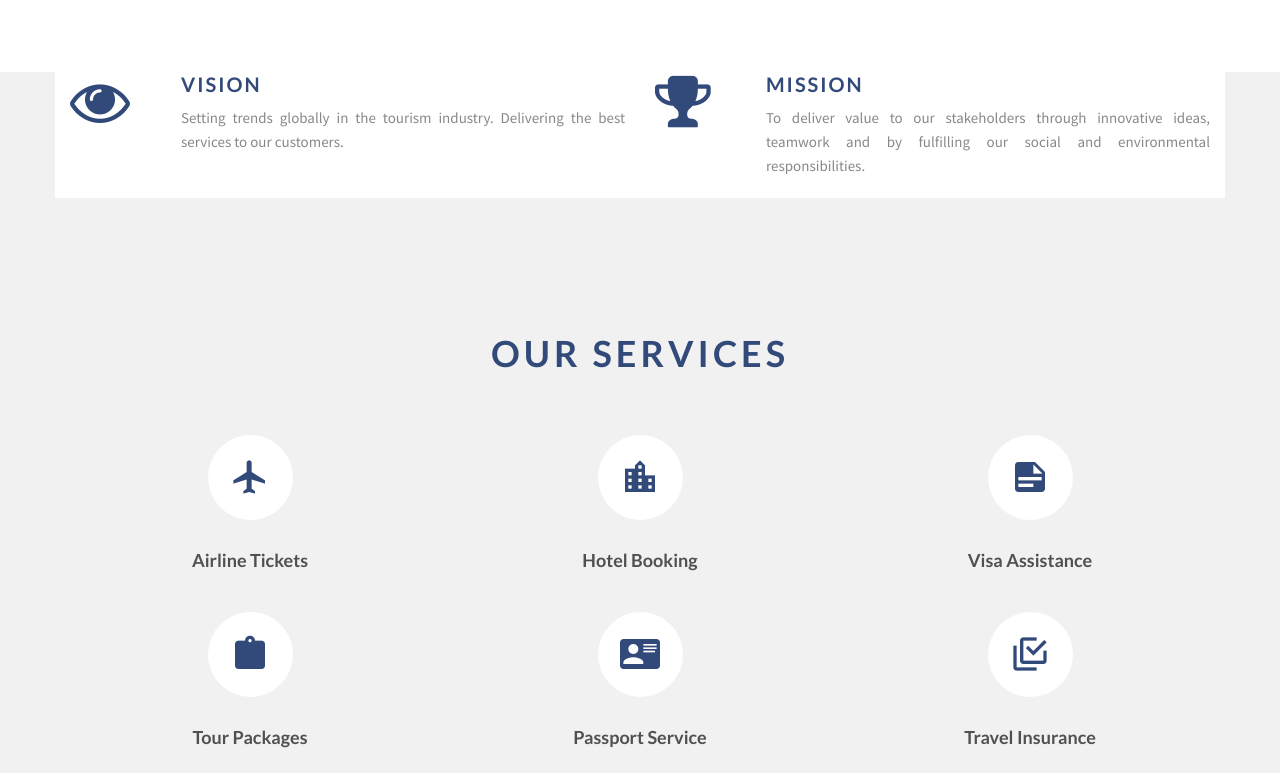
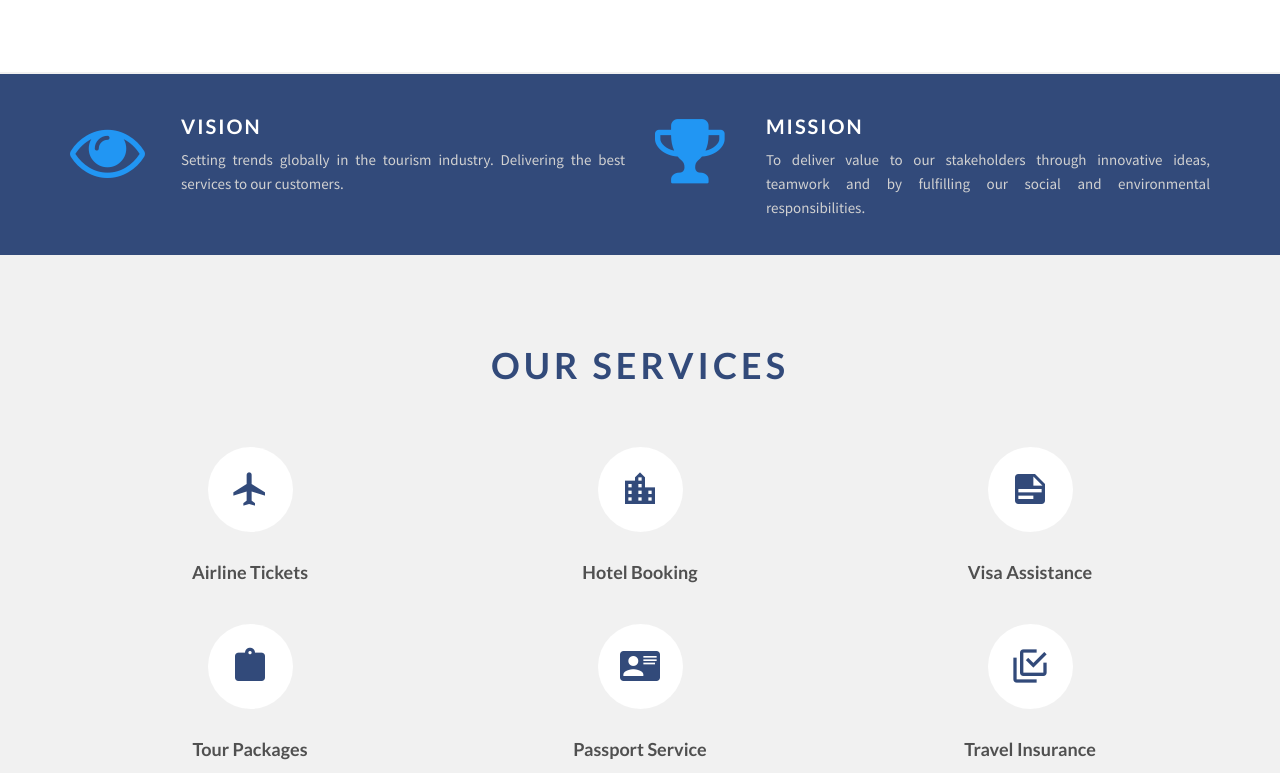
Before and after one commit to vpnvv/GlobalToursKerala, a plain HTML site: page index.html in a window 1280 px wide. Shown: the part 1409-2182 px from the top of the page. Drawn offline with Linux system fonts and the light colour scheme.

Commit message:
changes updated

```diff
--- a/index.html
+++ b/index.html
@@ -190,10 +190,8 @@
       </section>
       <!--=== Parallax End ======-->
 
-
-
       <!--=== Welcome Start ======-->
-      <section id="aboutus" class="pt-0 pb-0" style="padding-bottom: 45px">
+      <section id="aboutus" class="pt-0 pb-0" style="padding-bottom: 2px">
         <div class="section-content">
           <div class="white-bg clearfix pt-0 pb-50 relative">
             <div class="bg-flex col-md-6">
@@ -245,15 +243,20 @@
               <!-- <div class="mt-40"> <a href="#services" class="btn btn-color btn-circle btn-animate"><span>Our Services <i class="mdi mdi-airplane-takeoff"></i></span></a> </div> -->
             </div>
           </div>
+        </div>
+      </section>
+      <!--=== Welcome End ======-->
 
-          <div class="container white-bg">
+      <!--=== vision-mision Start ======-->
+      <section class="dark-bg" style="background-color: #324a7a; padding-top: 40px; padding-bottom: 15px;">
+        <div class="container">
           <div class="row mt-0">
-              <div class="col-md-6 feature-box  text-left mb-30 col-sm-6">
+            <div class="col-md-6 feature-box text-left mb-30 col-sm-6">
               <div class="pull-left">
                 <i
-                    class="fa fa-eye fa-4x"
+                  class="fa fa-eye fa-5x"
                   aria-hidden="true"
-                    style="color: #324a7a"
+                  style="color: #2196f3"
                 ></i>
               </div>
               <div class="pull-right">
@@ -262,13 +265,13 @@
                   style="
                     font-size: 2rem;
                     font-weight: 600;
-                      color: #324a7a;
+                    color: #ffffff;
                     letter-spacing: 2px;
                   "
                 >
                   VISION
                 </h5>
-                  <p class="text-justify">
+                <p class="text-justify" style="color: #d1d1d1;">
                   Setting trends globally in the tourism industry. Delivering
                   the best services to our customers.
                 </p>
@@ -277,9 +280,9 @@
             <div class="col-md-6 feature-box text-left mb-10 col-sm-6">
               <div class="pull-left">
                 <i
-                    class="fa fa-trophy fa-4x"
+                  class="fa fa-trophy fa-5x"
                   aria-hidden="true"
-                    style="color: #324a7a"
+                  style="color: #2196f3"
                 ></i>
               </div>
               <div class="pull-right">
@@ -288,24 +291,23 @@
                   style="
                     font-size: 2rem;
                     font-weight: 600;
-                      color: #324a7a;
+                    color: #ffffff;
                     letter-spacing: 2px;
                   "
                 >
                   MISSION
                 </h5>
-                  <p class="text-justify">
-                    To deliver value to our stakeholders through innovative
-                    ideas, teamwork and by fulfilling our social and
-                    environmental responsibilities.
+                <p class="text-justify" style="color: #d1d1d1;">
+                  To deliver value to our stakeholders through innovative ideas,
+                  teamwork and by fulfilling our social and environmental
+                  responsibilities.
                 </p>
               </div>
             </div>
           </div>
         </div>
-        </div>
       </section>
-      <!--=== Welcome End ======-->
+      <!--=== vision-mision End ======-->
 
       <!--=== Why Choose Us Start ======-->
       <section style="padding-top: 79px; padding-bottom: 45px" id="services">
@@ -328,7 +330,7 @@
               <i
                 class="mdi mdi-airplane font-40px dark-icon white-bg-icon circle-icon fade-icon"
               ></i>
-              <h4 style="font-weight: 600; color: #505050;">Airline Tickets</h4>
+              <h4 style="font-weight: 600; color: #505050">Airline Tickets</h4>
               <!-- <p>Lorem ipsum dolor sit amet, consectetur adipisicing elit, sed do eiusmod.</p> -->
             </div>
             <div
@@ -337,7 +339,7 @@
               <i
                 class="mdi mdi-city font-40px dark-icon white-bg-icon circle-icon fade-icon"
               ></i>
-              <h4 style="font-weight: 600;  color: #505050;">Hotel Booking</h4>
+              <h4 style="font-weight: 600; color: #505050">Hotel Booking</h4>
               <!-- <p>Lorem ipsum dolor sit amet, consectetur adipisicing elit, sed do eiusmod.</p> -->
             </div>
             <div
@@ -346,7 +348,7 @@
               <i
                 class="mdi mdi mdi-note-text font-40px dark-icon white-bg-icon circle-icon fade-icon"
               ></i>
-              <h4 style="font-weight: 600;  color: #505050;">Visa Assistance</h4>
+              <h4 style="font-weight: 600; color: #505050">Visa Assistance</h4>
               <!-- <p>Lorem ipsum dolor sit amet, consectetur adipisicing elit, sed do eiusmod.</p> -->
             </div>
           </div>
@@ -358,7 +360,7 @@
               <i
                 class="mdi mdi-clipboard font-40px dark-icon white-bg-icon circle-icon fade-icon"
               ></i>
-              <h4 style="font-weight: 600; color: #505050;">Tour Packages</h4>
+              <h4 style="font-weight: 600; color: #505050">Tour Packages</h4>
               <!-- <p>Lorem ipsum dolor sit amet, consectetur adipisicing elit, sed do eiusmod.</p> -->
             </div>
             <div
@@ -367,7 +369,7 @@
               <i
                 class="mdi mdi-account-card-details font-40px dark-icon white-bg-icon circle-icon fade-icon"
               ></i>
-              <h4 style="font-weight: 600; color: #505050;">Passport Service</h4>
+              <h4 style="font-weight: 600; color: #505050">Passport Service</h4>
               <!-- <p>Lorem ipsum dolor sit amet, consectetur adipisicing elit, sed do eiusmod.</p> -->
             </div>
             <div
@@ -376,7 +378,7 @@
               <i
                 class="mdi mdi mdi-checkbox-multiple-marked-outline font-40px dark-icon white-bg-icon circle-icon fade-icon"
               ></i>
-              <h4 style="font-weight: 600; color: #505050;">Travel Insurance</h4>
+              <h4 style="font-weight: 600; color: #505050">Travel Insurance</h4>
               <!-- <p>Lorem ipsum dolor sit amet, consectetur adipisicing elit, sed do eiusmod.</p> -->
             </div>
           </div>
@@ -450,7 +452,7 @@
                     role="alert"
                     style="color: #fff; font-weight: 400"
                   >
-                    RS. 9,500/- PER PERSON
+                    INR 9,500/- PER PERSON
                   </h6>
                   <!-- <p class="text-justify">Curabitur quis faucibus odio, nec accumsan erat. Duis id ante convallis magna mattis pulvinar eu ut ipsum. Donec at leo id tortor mattis tempus...</p> -->
                   <br />
@@ -497,7 +499,7 @@
                     role="alert"
                     style="color: #fff; font-weight: 400"
                   >
-                    RS. 11,500/- PER PERSON
+                    INR 11,500/- PER PERSON
                   </h6>
 
                   <!-- <p class="text-justify">Curabitur quis faucibus odio, nec accumsan erat. Duis id ante convallis magna mattis pulvinar eu ut ipsum. Donec at leo id tortor mattis tempus...</p> -->
@@ -545,7 +547,7 @@
                     role="alert"
                     style="color: #fff; font-weight: 400"
                   >
-                    RS. 7,900/- PER PERSON
+                    INR 7,900/- PER PERSON
                   </h6>
                   <!-- <p class="text-justify">Curabitur quis faucibus odio, nec accumsan erat. Duis id ante convallis magna mattis pulvinar eu ut ipsum. Donec at leo id tortor mattis tempus...</p> -->
                   <br />
@@ -608,7 +610,7 @@
                     role="alert"
                     style="color: #fff; font-weight: 400"
                   >
-                    RS. 28,400/- PER PERSON
+                    INR 28,400/- PER PERSON
                   </h6>
 
                   <!-- <p class="text-justify">Curabitur quis faucibus odio, nec accumsan erat. Duis id ante convallis magna mattis pulvinar eu ut ipsum. Donec at leo id tortor mattis tempus...</p> -->
@@ -760,20 +762,19 @@
             <div class="row">
               <div class="col-sm-6 col-md-4 col-lg-3">
                 <div class="widget widget-text">
-                  <div class="logo logo-footer text-center" >
+                  <div class="logo logo-footer text-center">
                     <a href="index.html">
                       <img
                         class="logo logo-display"
                         src="assets/images/logo.png"
-                        style="width: 130%; height: 13rem;"
+                        style="width: 130%; height: 13rem"
                         alt=""
                     /></a>
                   </div>
-                  <p class="text-justify" style="padding-top: 51px;">
-                     The leading in high
-                  quality of services in tours and travels field. In 2018 we
-                  established our firm in Peravoor after 20 years of experience
-                  in the abroad.
+                  <p class="text-justify" style="padding-top: 51px">
+                    The leading in high quality of services in tours and travels
+                    field. In 2018 we established our firm in Peravoor after 20
+                    years of experience in the abroad.
                   </p>
                 </div>
               </div>
```
Lines whose indentation alone changed are shown as unchanged.
